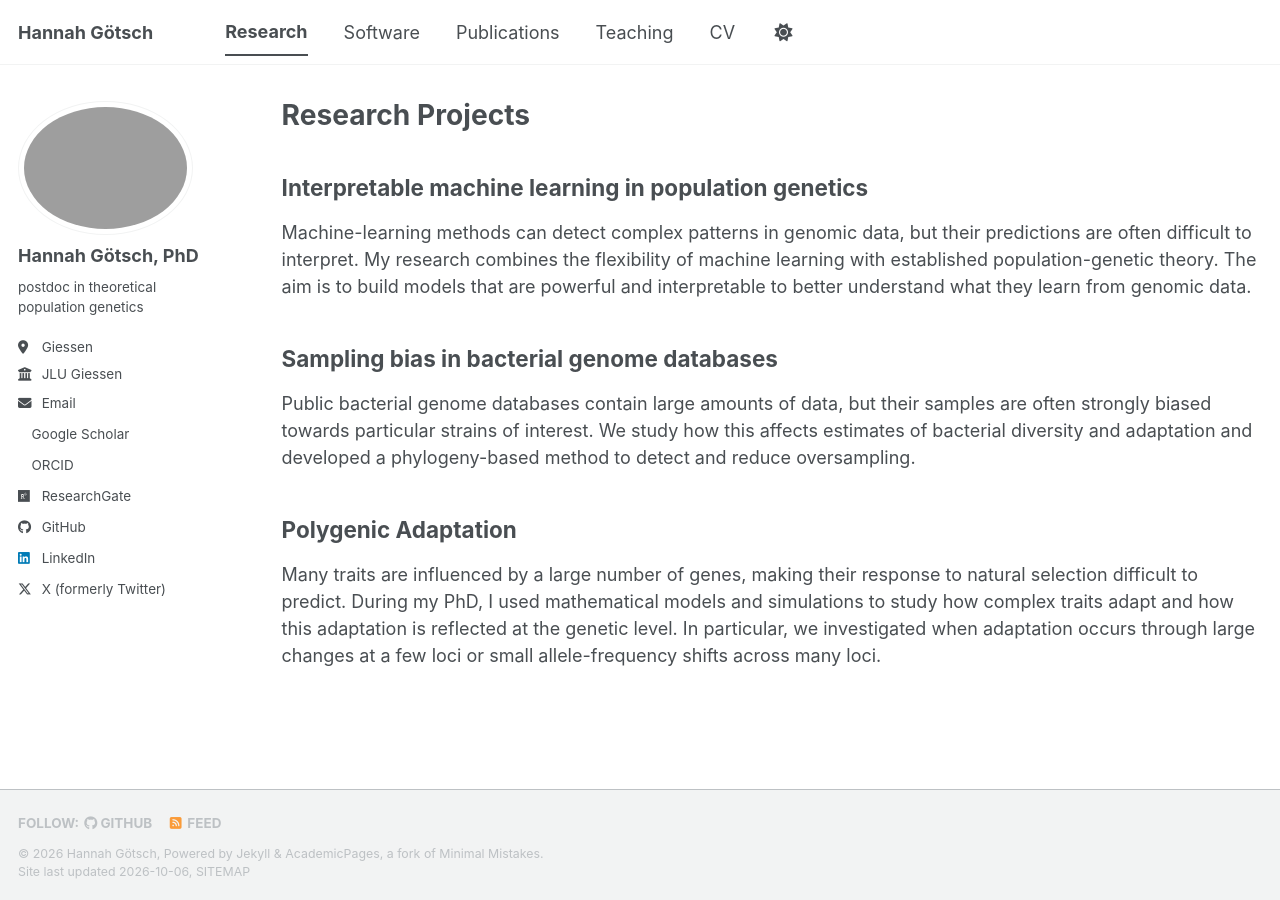
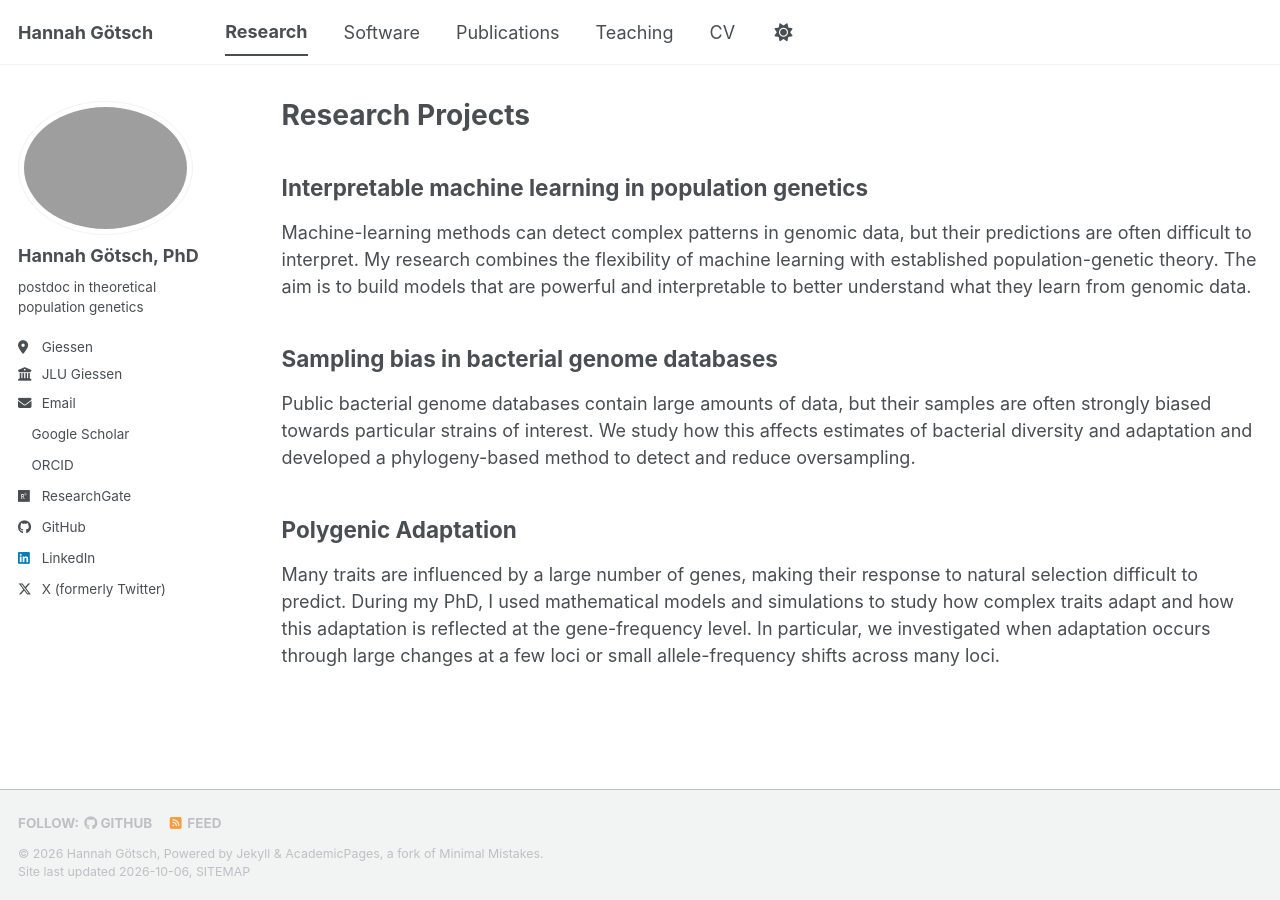
Before and after one commit to hannahgoetsch/hannahgoetsch.github.io, a Jekyll site: the page built from _pages/research.html, in a window 1280 px wide. Built offline with Jekyll 4.4.1, drawn with Linux system fonts in a browser that asks for light colours; a style sheet for code colours, icons or effects is not loaded.

Commit message:
Update text for clarity

```diff
--- a/_pages/research.html
+++ b/_pages/research.html
@@ -17,4 +17,4 @@ author_profile: true
 
 <h2>Polygenic Adaptation</h2>
 
-<p>Many traits are influenced by a large number of genes, making their response to natural selection difficult to predict. During my PhD, I used mathematical models and simulations to study how complex traits adapt and how this adaptation is reflected at the genetic level. In particular, we investigated when adaptation occurs through large changes at a few loci or small allele-frequency shifts across many loci.</p>
+<p>Many traits are influenced by a large number of genes, making their response to natural selection difficult to predict. During my PhD, I used mathematical models and simulations to study how complex traits adapt and how this adaptation is reflected at the gene-frequency level. In particular, we investigated when adaptation occurs through large changes at a few loci or small allele-frequency shifts across many loci.</p>
```
